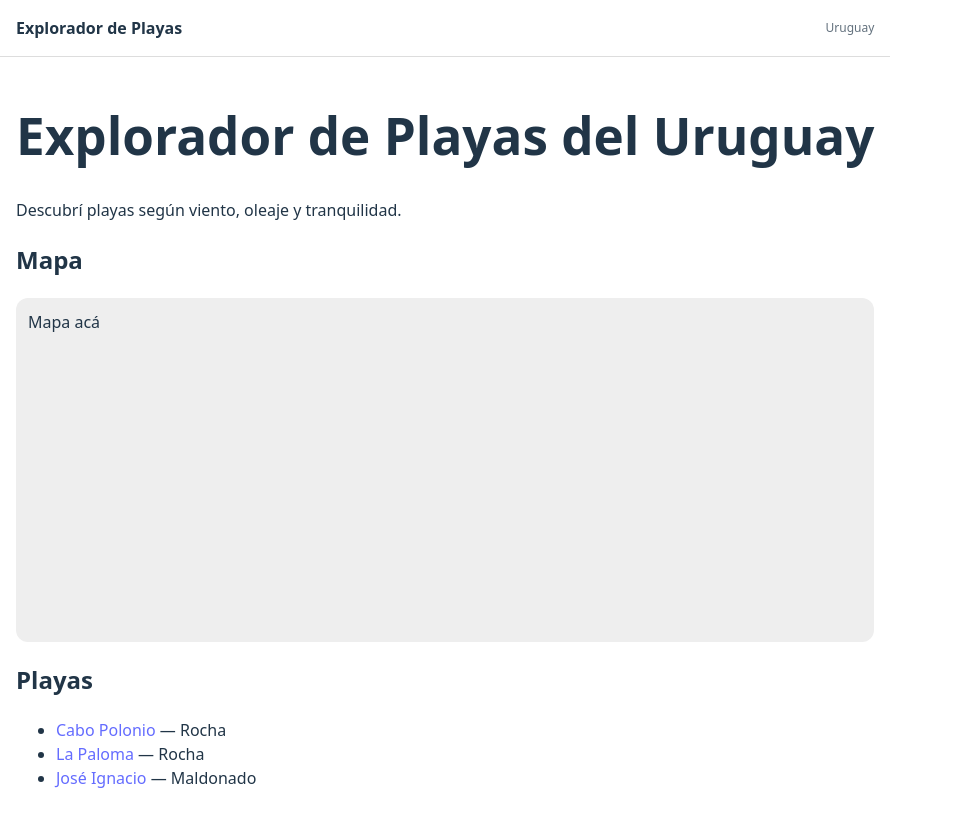
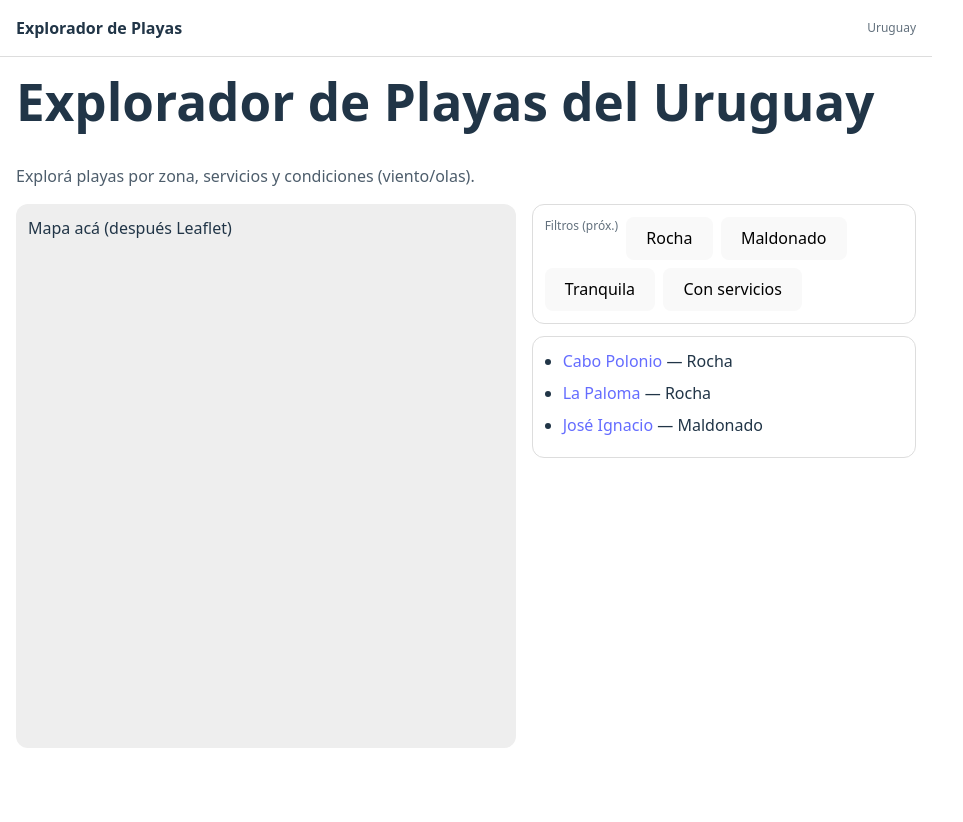
Before and after one commit to ricardorama28/explorador-playas-uy, a React (Vite) app: page / in a window 1280 px wide. Shown: the whole page, without its empty margins (0-963 px from the left). After the commit the page ends 800 px from the top, so only its background shows below. Built offline with nearby package versions, Linux system fonts and the light colour scheme.

Commit message:
Layout 2 columnas, filters

```diff
--- a/src/components/BeachList.tsx
+++ b/src/components/BeachList.tsx
@@ -7,13 +7,23 @@ type BeachListProps = {
 
 function BeachList({ items }: BeachListProps) {
   return (
-    <ul>
-      {items.map((b) => (
-        <li key={b.id}>
-          <Link to={`/playa/${b.id}`}>{b.name}</Link> — {b.depto}
-        </li>
-      ))}
-    </ul>
+    <div
+      style={{
+        border: "1px solid #ddd",
+        borderRadius: 12,
+        padding: 12,
+        maxHeight: 420,
+        overflow: "auto",
+      }}
+    >
+      <ul style={{ margin: 0, paddingLeft: 18 }}>
+        {items.map((b) => (
+          <li key={b.id} style={{ marginBottom: 8 }}>
+            <Link to={`/playa/${b.id}`}>{b.name}</Link> — {b.depto}
+          </li>
+        ))}
+      </ul>
+    </div>
   );
 }
 
--- /dev/null
+++ b/src/components/Filters.tsx
@@ -0,0 +1,22 @@
+function Filters() {
+  return (
+    <div
+      style={{
+        display: "flex",
+        gap: 8,
+        flexWrap: "wrap",
+        padding: 12,
+        border: "1px solid #ddd",
+        borderRadius: 12,
+      }}
+    >
+      <span style={{ fontSize: 12, opacity: 0.7 }}>Filtros (próx.)</span>
+      <button type="button">Rocha</button>
+      <button type="button">Maldonado</button>
+      <button type="button">Tranquila</button>
+      <button type="button">Con servicios</button>
+    </div>
+  );
+}
+
+export default Filters;
--- a/src/components/Map.tsx
+++ b/src/components/Map.tsx
@@ -2,10 +2,19 @@ type MapProps = {
   height?: number;
 };
 
-function Map({ height = 320 }: MapProps) {
+function Map({ height = 520 }: MapProps) {
   return (
-    <div style={{ height, background: "#eee", borderRadius: 12, padding: 12 }}>
-      Mapa acá
+    <div
+      style={{
+        height,
+        background: "#eee",
+        borderRadius: 12,
+        padding: 12,
+        position: "sticky",
+        top: 16,
+      }}
+    >
+      Mapa acá (después Leaflet)
     </div>
   );
 }
--- a/src/pages/Home.tsx
+++ b/src/pages/Home.tsx
@@ -1,22 +1,30 @@
+import "./home.css";
 import Map from "../components/Map";
+import Filters from "../components/Filters";
 import BeachList from "../components/BeachList";
 import { beaches } from "../data/beaches";
 
 function Home() {
   return (
     <div>
-      <h1>Explorador de Playas del Uruguay</h1>
-      <p>Descubrí playas según viento, oleaje y tranquilidad.</p>
+      <h1 style={{ marginTop: 0 }}>Explorador de Playas del Uruguay</h1>
+      <p style={{ marginTop: 4, opacity: 0.8 }}>
+        Explorá playas por zona, servicios y condiciones (viento/olas).
+      </p>
 
-      <section style={{ marginTop: 16 }}>
-        <h2>Mapa</h2>
-        <Map />
-      </section>
+      {/* 2 columnas */}
+      <div className="homeGrid">
+        {/* Columna mapa */}
+        <div>
+          <Map />
+        </div>
 
-      <section style={{ marginTop: 16 }}>
-        <h2>Playas</h2>
-        <BeachList items={beaches} />
-      </section>
+        {/* Columna panel */}
+        <div style={{ display: "flex", flexDirection: "column", gap: 12 }}>
+          <Filters />
+          <BeachList items={beaches} />
+        </div>
+      </div>
     </div>
   );
 }
--- /dev/null
+++ b/src/pages/home.css
@@ -0,0 +1,12 @@
+.homeGrid {
+  display: grid;
+  grid-template-columns: 1.3fr 1fr;
+  gap: 16px;
+  align-items: start;
+}
+
+@media (max-width: 900px) {
+  .homeGrid {
+    grid-template-columns: 1fr;
+  }
+}
```
